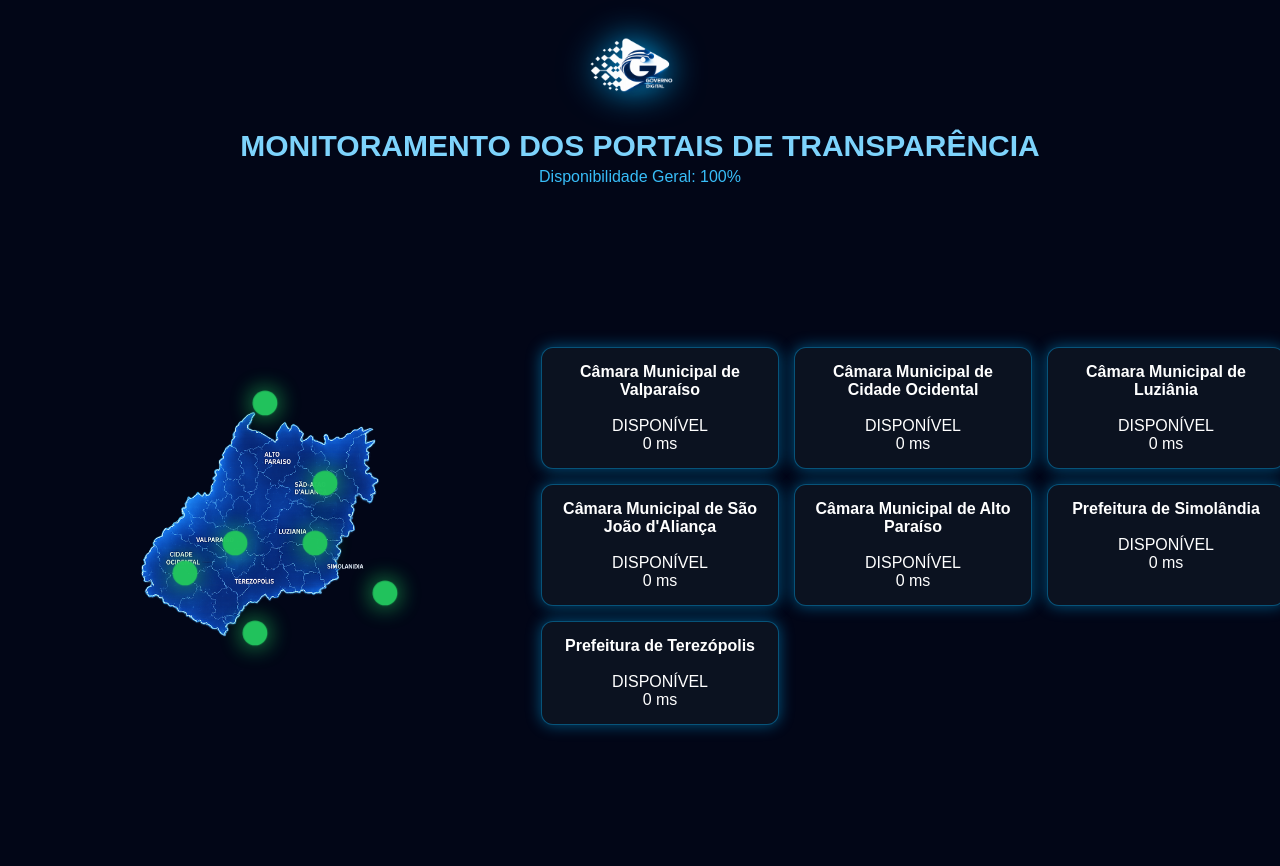
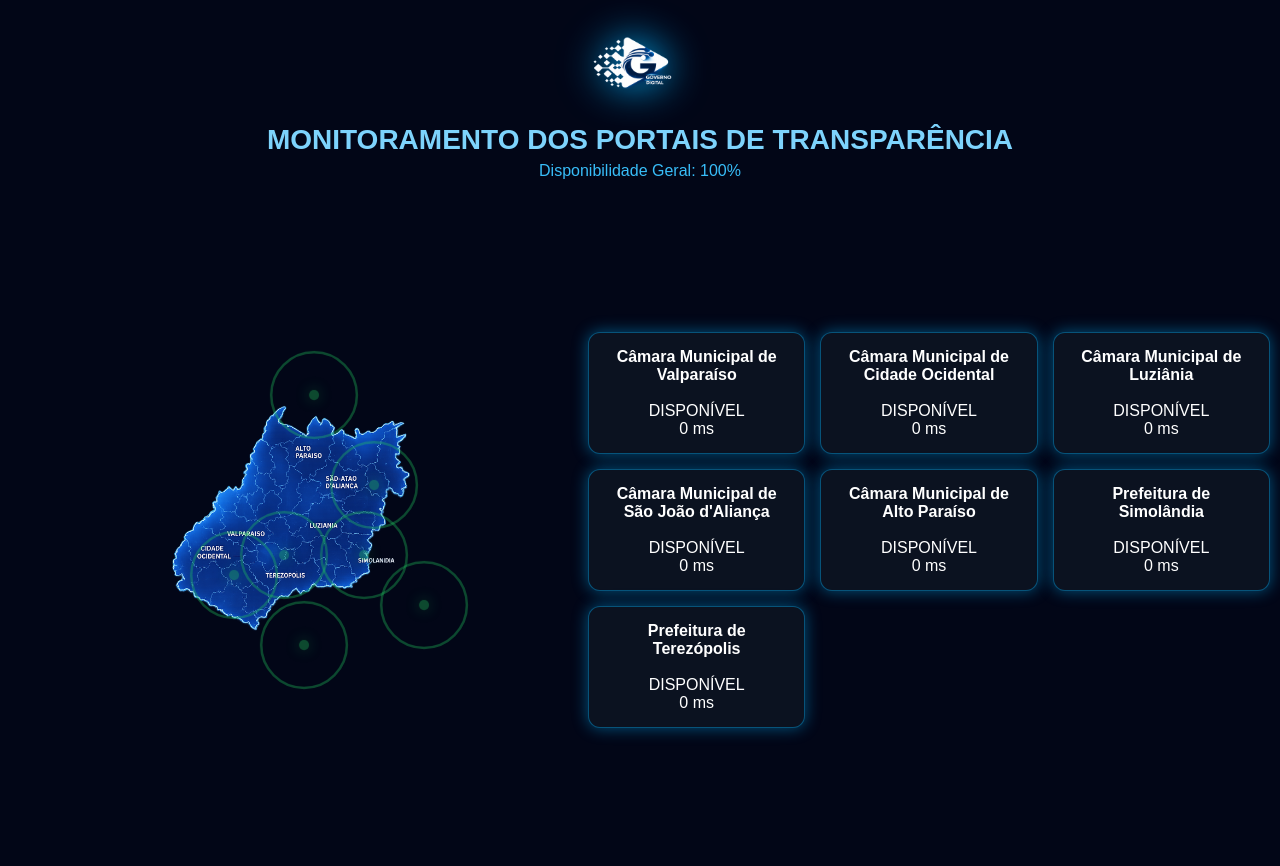
Before and after one commit to besttecsystem2025-cell/painel-noc-transparencia, a Flask app: page / in a window 1280 px wide. After the commit the page ends 737 px from the top, so only its background shows below. Run offline with Flask 3, Linux system fonts and the light colour scheme; data that the repository does not hold is empty.

Commit message:
Update dashboard.html

```diff
--- a/templates/dashboard.html
+++ b/templates/dashboard.html
@@ -37,8 +37,8 @@ padding:20px;
 
 header img{
 
-height:95px;
-filter:drop-shadow(0 0 18px #00b4ff);
+height:90px;
+filter:drop-shadow(0 0 20px #00b4ff);
 
 }
 
@@ -46,14 +46,14 @@ h1{
 
 margin-top:10px;
 color:#7dd3fc;
-font-size:30px;
+font-size:28px;
 
 }
 
 .status{
 
 color:#38bdf8;
-margin-top:5px;
+margin-top:6px;
 
 }
 
@@ -63,13 +63,13 @@ margin-top:5px;
 
 display:grid;
 
-grid-template-columns:40% 60%;
+grid-template-columns:45% 55%;
 
 height:calc(100vh - 140px);
 
 padding:20px;
 
-gap:25px;
+gap:10px;
 
 align-items:center;
 
@@ -96,42 +96,72 @@ object-fit:contain;
 
 }
 
-/* BOLINHAS */
+/* RADAR */
 
-.ponto{
+.radar{
 
 position:absolute;
 
-width:14px;
-height:14px;
+width:70px;
+height:70px;
 
 border-radius:50%;
 
-background:#22c55e;
+border:2px solid #22c55e;
 
-box-shadow:0 0 14px #22c55e;
-
-animation:pulse 1.5s infinite;
+animation:radar 2.5s linear infinite;
 
 }
 
-@keyframes pulse{
+.radar::after{
 
-0%{transform:scale(1);opacity:.6}
-50%{transform:scale(1.8);opacity:1}
-100%{transform:scale(1);opacity:.6}
+content:"";
+
+position:absolute;
+
+width:8px;
+height:8px;
+
+background:#22c55e;
+
+border-radius:50%;
+
+top:50%;
+left:50%;
+
+transform:translate(-50%,-50%);
+
+box-shadow:0 0 12px #22c55e;
 
 }
 
-/* POSIÇÃO DAS CIDADES */
+@keyframes radar{
 
-#altoparaiso{top:70px;left:200px;}
-#saojoao{top:150px;left:260px;}
-#luziania{top:210px;left:250px;}
-#cidadeocidental{top:240px;left:120px;}
-#valparaiso{top:210px;left:170px;}
-#terezopolis{top:300px;left:190px;}
-#simolandia{top:260px;left:320px;}
+0%{
+
+transform:scale(0.3);
+opacity:1;
+
+}
+
+100%{
+
+transform:scale(1.8);
+opacity:0;
+
+}
+
+}
+
+/* POSIÇÕES */
+
+#altoparaiso{top:40px;left:190px;}
+#saojoao{top:130px;left:250px;}
+#luziania{top:200px;left:240px;}
+#cidadeocidental{top:220px;left:110px;}
+#valparaiso{top:200px;left:160px;}
+#terezopolis{top:290px;left:180px;}
+#simolandia{top:250px;left:300px;}
 
 /* CARDS */
 
@@ -139,7 +169,7 @@ animation:pulse 1.5s infinite;
 
 display:grid;
 
-grid-template-columns:repeat(auto-fit,minmax(180px,1fr));
+grid-template-columns:repeat(auto-fit,minmax(200px,1fr));
 
 gap:15px;
 
@@ -159,22 +189,33 @@ text-align:center;
 
 border:1px solid rgba(0,180,255,.4);
 
-box-shadow:0 0 12px rgba(0,180,255,.5);
+box-shadow:0 0 10px rgba(0,180,255,.5);
 
 animation:glow 3s infinite alternate;
+
+transition:.3s;
 
 }
 
 .card:hover{
 
-transform:scale(1.06);
+transform:scale(1.07);
 
 }
 
 @keyframes glow{
 
-from{box-shadow:0 0 10px rgba(0,180,255,.3)}
-to{box-shadow:0 0 25px rgba(0,180,255,.8)}
+from{
+
+box-shadow:0 0 10px rgba(0,180,255,.3);
+
+}
+
+to{
+
+box-shadow:0 0 30px rgba(0,180,255,.8);
+
+}
 
 }
 
@@ -226,13 +267,13 @@ Disponibilidade Geral: <span id="percentual">0%</span>
 
 <img src="{{ url_for('static', filename='mapa-goias.png') }}">
 
-<div id="altoparaiso" class="ponto"></div>
-<div id="saojoao" class="ponto"></div>
-<div id="luziania" class="ponto"></div>
-<div id="cidadeocidental" class="ponto"></div>
-<div id="valparaiso" class="ponto"></div>
-<div id="terezopolis" class="ponto"></div>
-<div id="simolandia" class="ponto"></div>
+<div id="altoparaiso" class="radar"></div>
+<div id="saojoao" class="radar"></div>
+<div id="luziania" class="radar"></div>
+<div id="cidadeocidental" class="radar"></div>
+<div id="valparaiso" class="radar"></div>
+<div id="terezopolis" class="radar"></div>
+<div id="simolandia" class="radar"></div>
 
 </div>
 
```
